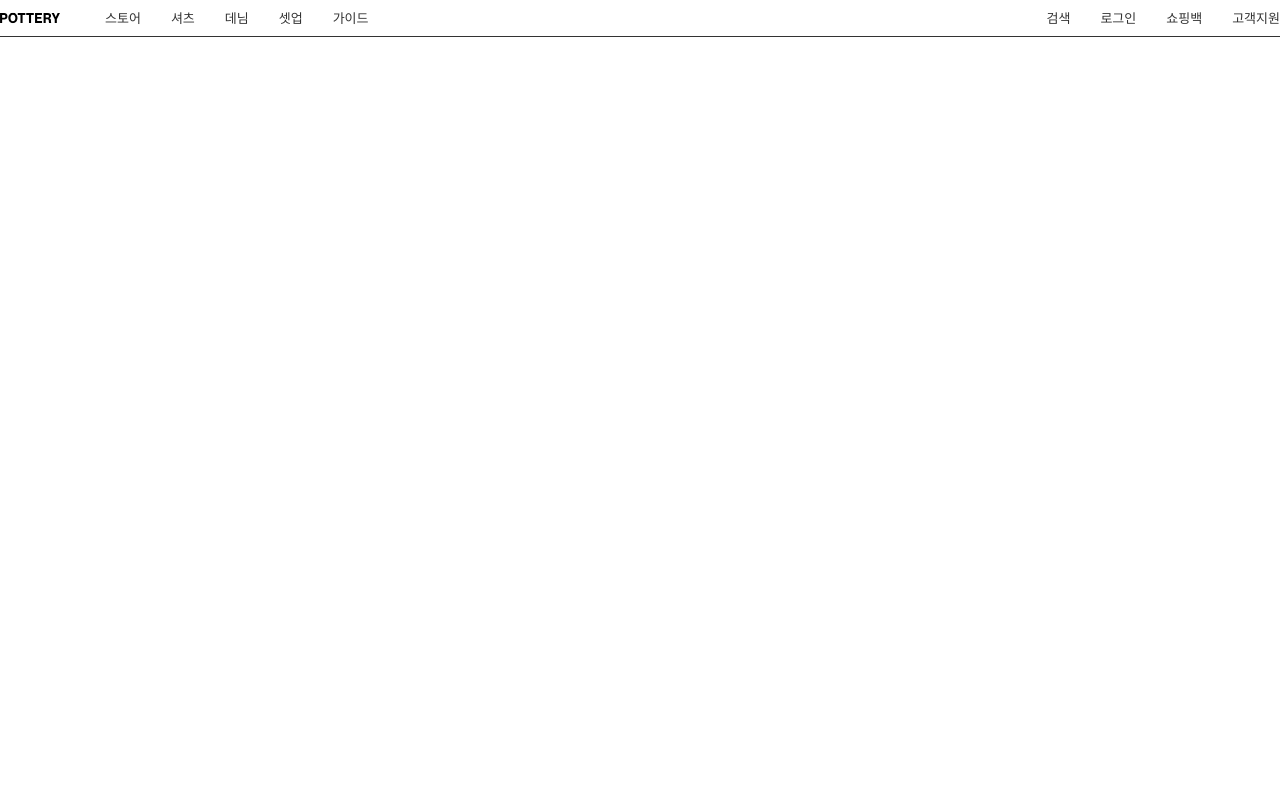
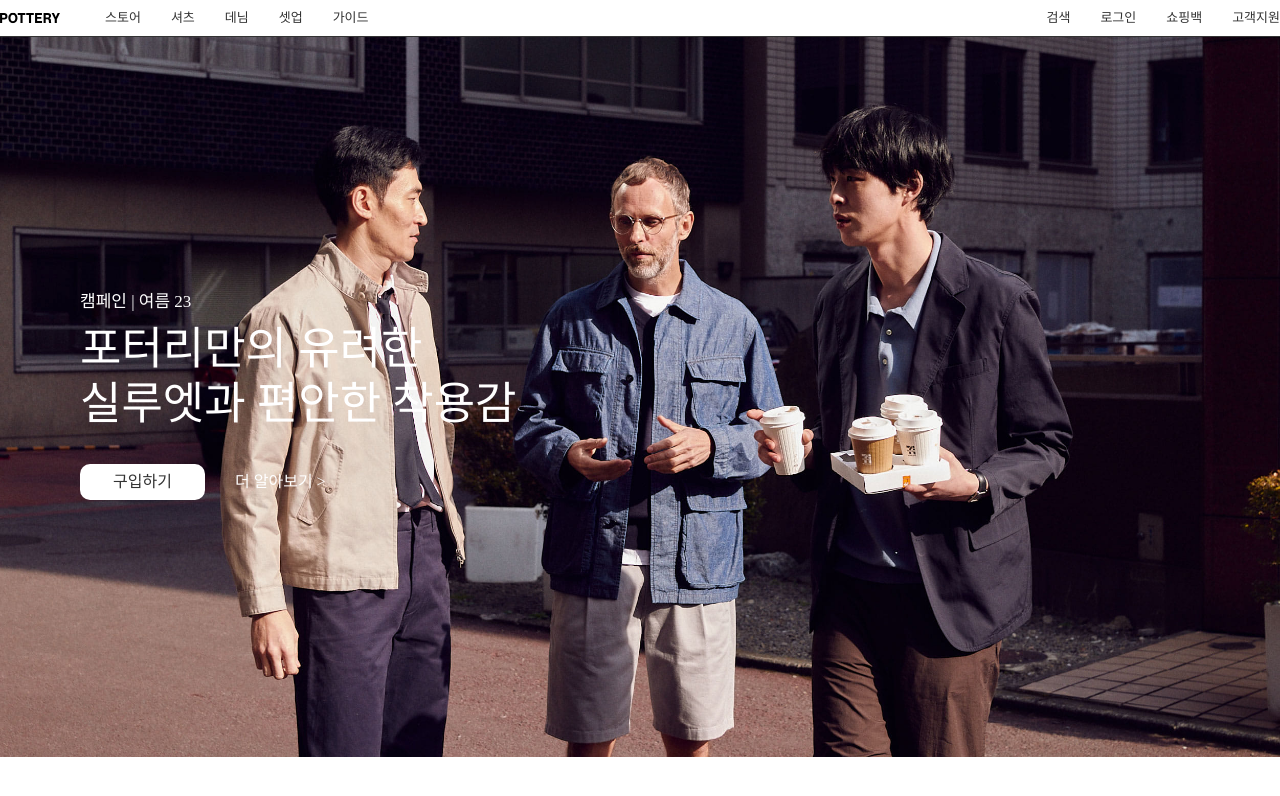
Before and after one commit to Soic0603/PotteryRepository, a Next.js app: page / in a window 1280 px wide. Shown: the top 796 px of the page. Built offline with nearby package versions, Linux system fonts and the light colour scheme.

Commit message:
add Section1 component

```diff
--- a/src/app/globals.css
+++ b/src/app/globals.css
@@ -15,3 +15,7 @@
     --background-end-rgb: 0, 0, 0;
   }
 }
+
+body {
+  font-family: "Pretendard" !important;
+}
--- a/src/app/page.tsx
+++ b/src/app/page.tsx
@@ -1,10 +1,11 @@
 import Header from "@/components/Header";
+import Section1 from "@/components/Section1";
 
 export default function Home() {
   return (
     <div className="w-full h-screen overflow-auto border-box">
       <Header />
-      {/* <Section1/> */}
+      <Section1 />
       {/* <Section2/> */}
       {/* <Section3/> */}
       {/* <Section4/> */}
--- /dev/null
+++ b/src/components/Section1.tsx
@@ -0,0 +1,23 @@
+import Image from "next/image";
+import Section1Img from "/public/image/pottery-section1-img.jpeg";
+
+export default function Section1() {
+  return (
+    <div className="w-full relative">
+      <Image src={Section1Img} alt="" />
+      <div className="absolute top-0 bottom-0 left-[80px] flex justify-center flex-col text-white">
+        <div className="text-[17px] leading-4 mb-[12px]">캠페인 | 여름 23</div>
+        <div className="text-[45px] leading-[55px] mb-[32px]">
+          포터리만의 유려한 <br />
+          실루엣과 편안한 착용감
+        </div>
+        <div className="flex space-x-[30px]">
+          <button className="w-[125px] text-[#333] py-[10px] leading-4 bg-white rounded-[10px]">
+            구입하기
+          </button>
+          <button className="text-white ">더 알아보기 &gt;</button>
+        </div>
+      </div>
+    </div>
+  );
+}
```
Also changed, not shown: public/image/pottery-section1-img.jpeg (added).
